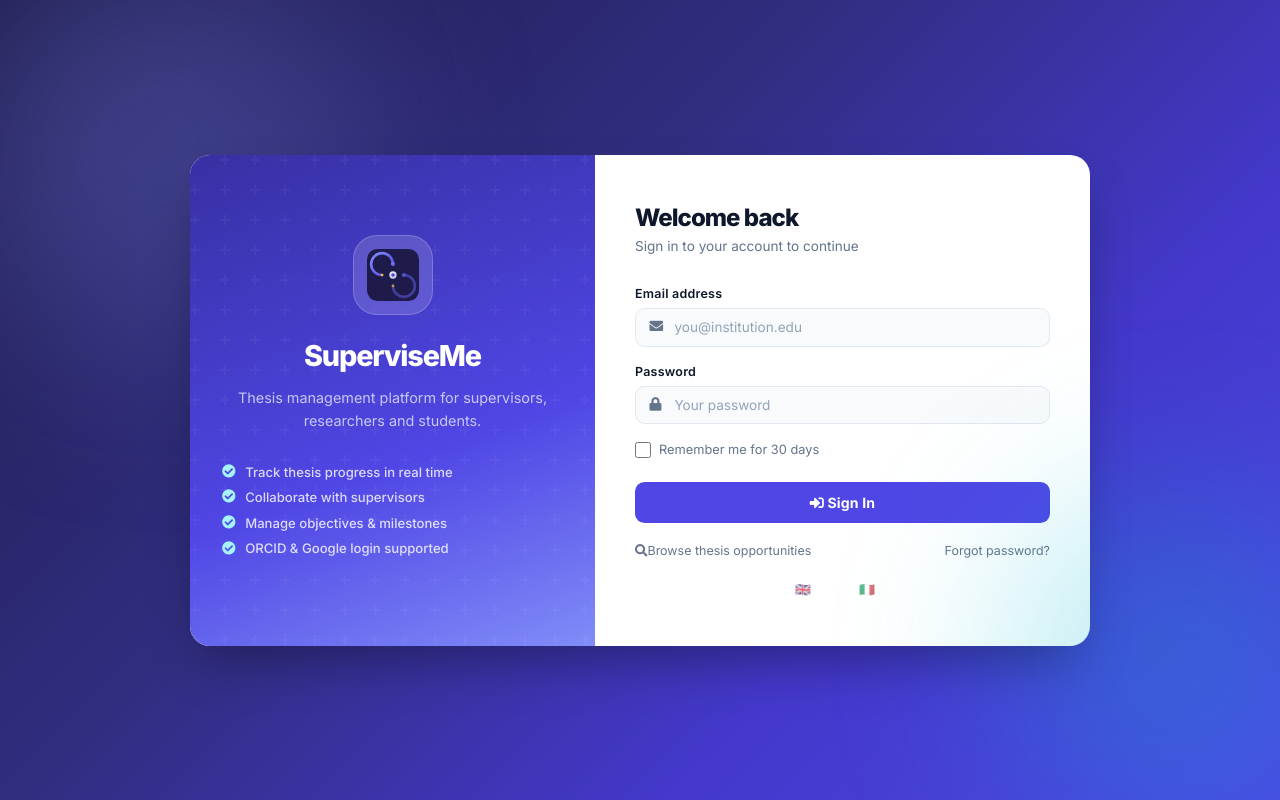
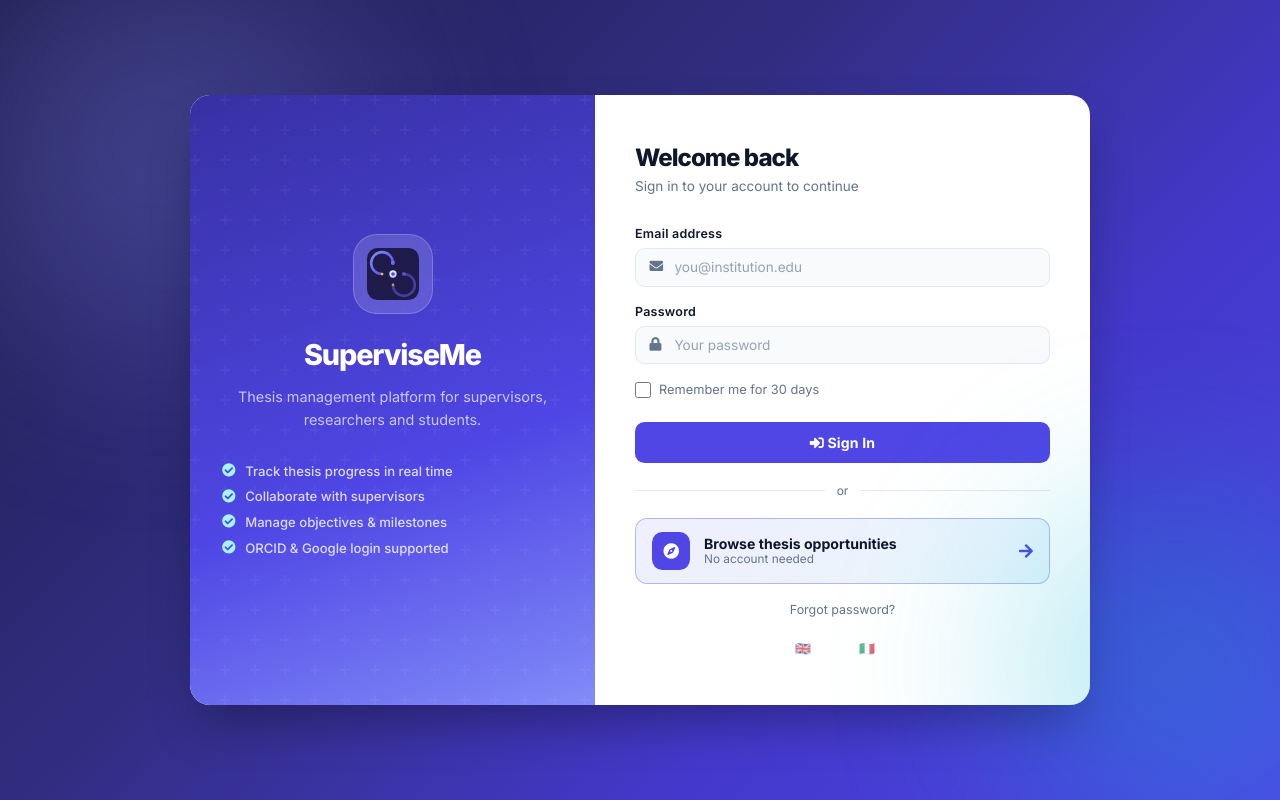
Before and after one commit to GiulioRossetti/SuperviseMe, a Flask app: page /login in a window 1280 px wide. Run offline with Flask 3, Linux system fonts and the light colour scheme; parts of the project's set-up code (start-up, migrations or seed data) failed here and were passed over; some libraries are stand-ins or nearby versions.

Commit message:
Login: prominent catalog entry point
Co-Authored-By: Claude Sonnet 5.5 <noreply@anthropic.com>
Claude-Session: https://claude.ai/code/session_01DWbEUEvr8bP4m1BWoojmse

```diff
--- a/superviseme/templates/login.html
+++ b/superviseme/templates/login.html
@@ -262,9 +262,36 @@
         .btn-oauth.orcid  i { color: #A6CE39; }
 
         /* Links */
+        /* Prominent entry point to the public thesis catalog */
+        .btn-browse {
+            display: flex; align-items: center; gap: .85rem;
+            width: 100%; padding: .8rem 1rem;
+            border-radius: .75rem;
+            border: 1px solid rgba(79,70,229,.35);
+            background: linear-gradient(135deg, rgba(79,70,229,.09), rgba(14,165,233,.09));
+            color: var(--text); text-decoration: none;
+            transition: border-color .12s, box-shadow .12s, transform .12s, background .12s;
+        }
+        .btn-browse:hover {
+            border-color: var(--primary); text-decoration: none; color: var(--text);
+            box-shadow: 0 4px 14px rgba(79,70,229,.18); transform: translateY(-1px);
+            background: linear-gradient(135deg, rgba(79,70,229,.14), rgba(14,165,233,.14));
+        }
+        .btn-browse:focus-visible { outline: 3px solid rgba(79,70,229,.35); outline-offset: 2px; }
+        .btn-browse .ic {
+            flex: none; width: 2.4rem; height: 2.4rem; border-radius: .65rem;
+            display: inline-flex; align-items: center; justify-content: center;
+            background: var(--primary); color: #fff; font-size: 1rem;
+        }
+        .btn-browse .tx { flex: 1; display: flex; flex-direction: column; line-height: 1.25; text-align: left; }
+        .btn-browse .tx strong { font-size: .88rem; font-weight: 700; }
+        .btn-browse .tx small { font-size: .74rem; color: var(--text-muted); }
+        .btn-browse .arrow { color: var(--primary); transition: transform .12s; }
+        .btn-browse:hover .arrow { transform: translateX(3px); }
+
         .login-links {
-            display: flex; justify-content: space-between;
-            margin-top: 1.25rem;
+            display: flex; justify-content: center;
+            margin-top: 1.1rem;
         }
         .login-links a {
             font-size: 0.78rem; color: var(--text-muted); text-decoration: none; transition: color .12s;
@@ -362,10 +389,15 @@
                 </a>
                 {% endif %}
 
+                <div class="divider">{{ _('or') }}</div>
+
+                <a href="{{ url_for('public.public_thesis_dashboard') }}" class="btn-browse">
+                    <span class="ic"><i class="fas fa-compass"></i></span>
+                    <span class="tx"><strong>{{ _('Browse thesis opportunities') }}</strong><small>{{ _('No account needed') }}</small></span>
+                    <i class="fas fa-arrow-right arrow"></i>
+                </a>
+
                 <div class="login-links">
-                    <a href="{{ url_for('public.public_thesis_dashboard') }}">
-                        <i class="fas fa-search mr-1"></i>{{ _('Browse thesis opportunities') }}
-                    </a>
                     <a href="forgot-password.html">{{ _('Forgot password?') }}</a>
                 </div>
 
```
Also changed, not shown: tests/test_ui_pages.py (+7 -0 lines), superviseme/translations/it/LC_MESSAGES/messages.po, 1 other file.
